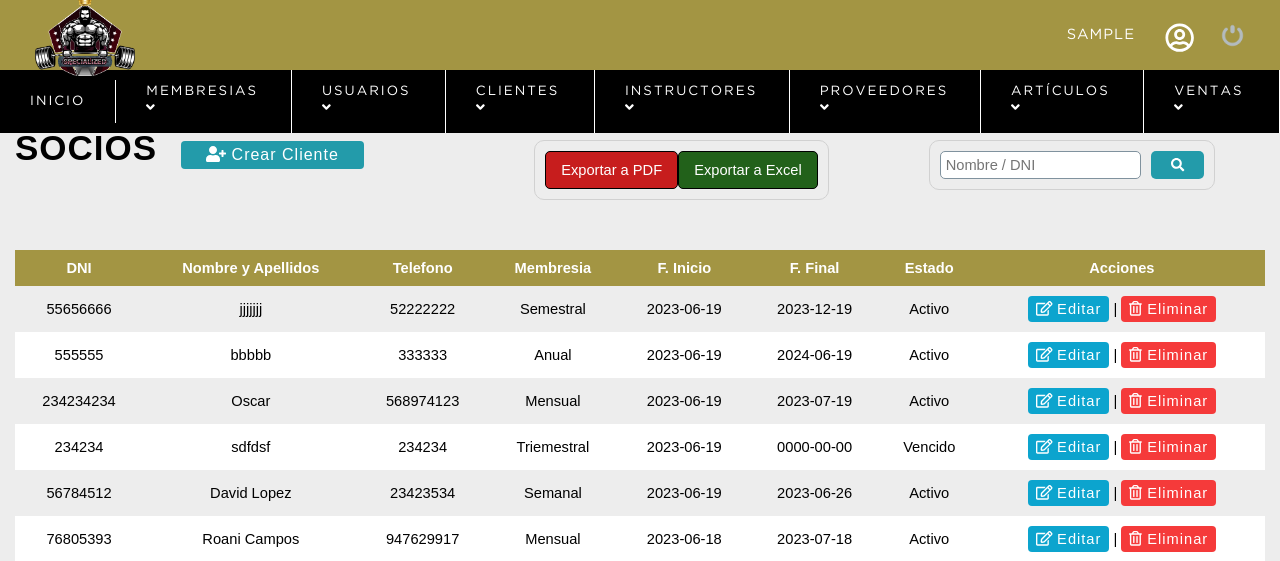
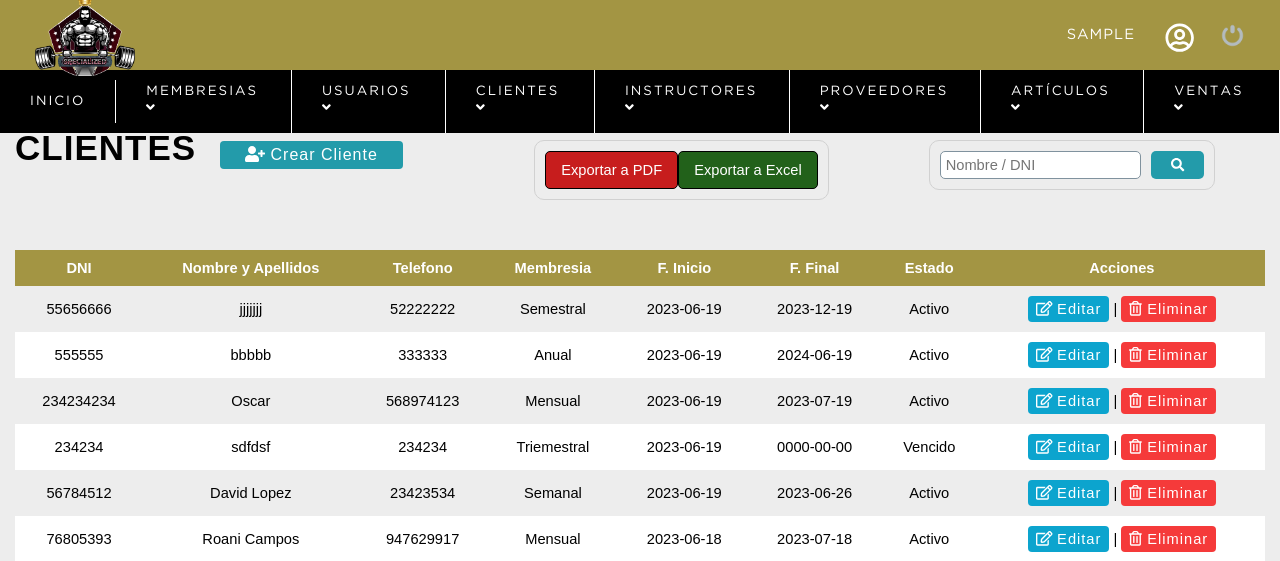
Before and after one commit to byZhetta/system-olympogym, a PHP site: page /sistema/lista_socio.php in a window 1280 px wide. Shown: the top 561 px of the page. Run offline with PHP 8.4, Linux system fonts and the light colour scheme; the visitor is signed in with stand-in values (Sample User, id 1); data comes from the database, SQL or seed files in the repository.

Commit message:
Se cambio de palabra de socios a clientes

```diff
--- a/sistema/lista_socio.php
+++ b/sistema/lista_socio.php
@@ -14,7 +14,7 @@
     <?php include "includes/header.php"; ?>
 	<section id="container">
 
-		<h1>SOCIOS</h1>
+		<h1>CLIENTES</h1>
         <a href="registro_socio.php" class="btn_new"><i class="fas fa-user-plus"></i> Crear Cliente</a>
 
         <form action="buscar_socio.php" mathod="get" class="form_search">
--- a/sistema/registro_socio.php
+++ b/sistema/registro_socio.php
@@ -182,7 +182,7 @@
 					<input type="number" name="descuento" placeholder="Ingrese el descuento" value="0"/>
 					<br>
 				</div><br>
-                <button type="submit" class="btn_save_1"><i class="far fa-save"></i> Guardar CLiente</button>
+                <button type="submit" class="btn_save_1"><i class="far fa-save"></i> Guardar Cliente</button>
                 <a href="lista_socio.php" class="link_delete_1" style="float: right;"><i class="fas fa-minus-circle"></i> Cancelar</a>
             </form>
 
```
